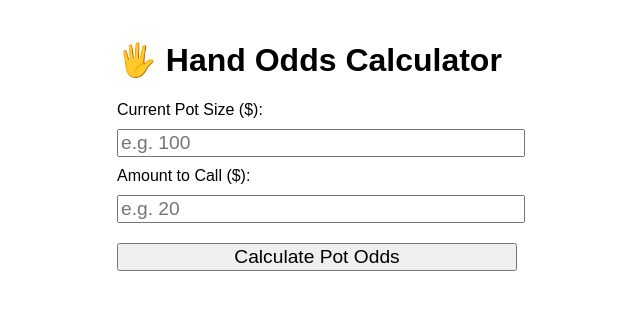
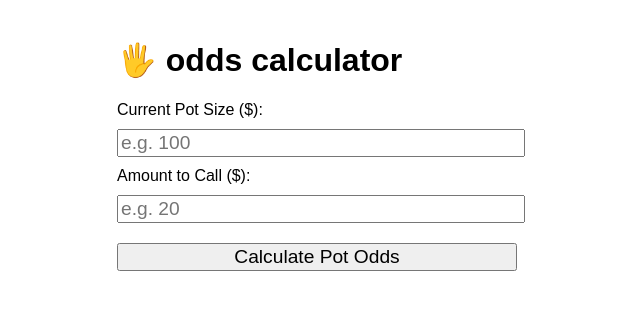
Before and after one commit to annsophar/PokerCalculator, a plain HTML site: page index.html in a window 1280 px wide. Shown: the whole page, without its empty margins (323-963 px from the left). Drawn offline with Linux system fonts and the light colour scheme.

Commit message:
index.html

```diff
--- a/index.html
+++ b/index.html
@@ -1,7 +1,7 @@
 <!DOCTYPE html>
 <html>
 <head>
-  <title>🖐️ Odds Calculator</title>
+  <title>🖐️ odds calculator</title>
   <meta name="viewport" content="width=device-width, initial-scale=1">
   <style>
     body { font-family: sans-serif; padding: 20px; max-width: 400px; margin: auto; }
@@ -9,7 +9,7 @@
   </style>
 </head>
 <body>
-  <h1>🖐️ Hand Odds Calculator</h1>
+  <h1>🖐️ odds calculator</h1>
 
   <label>Current Pot Size ($):</label>
   <input type="number" id="pot" placeholder="e.g. 100">
```
